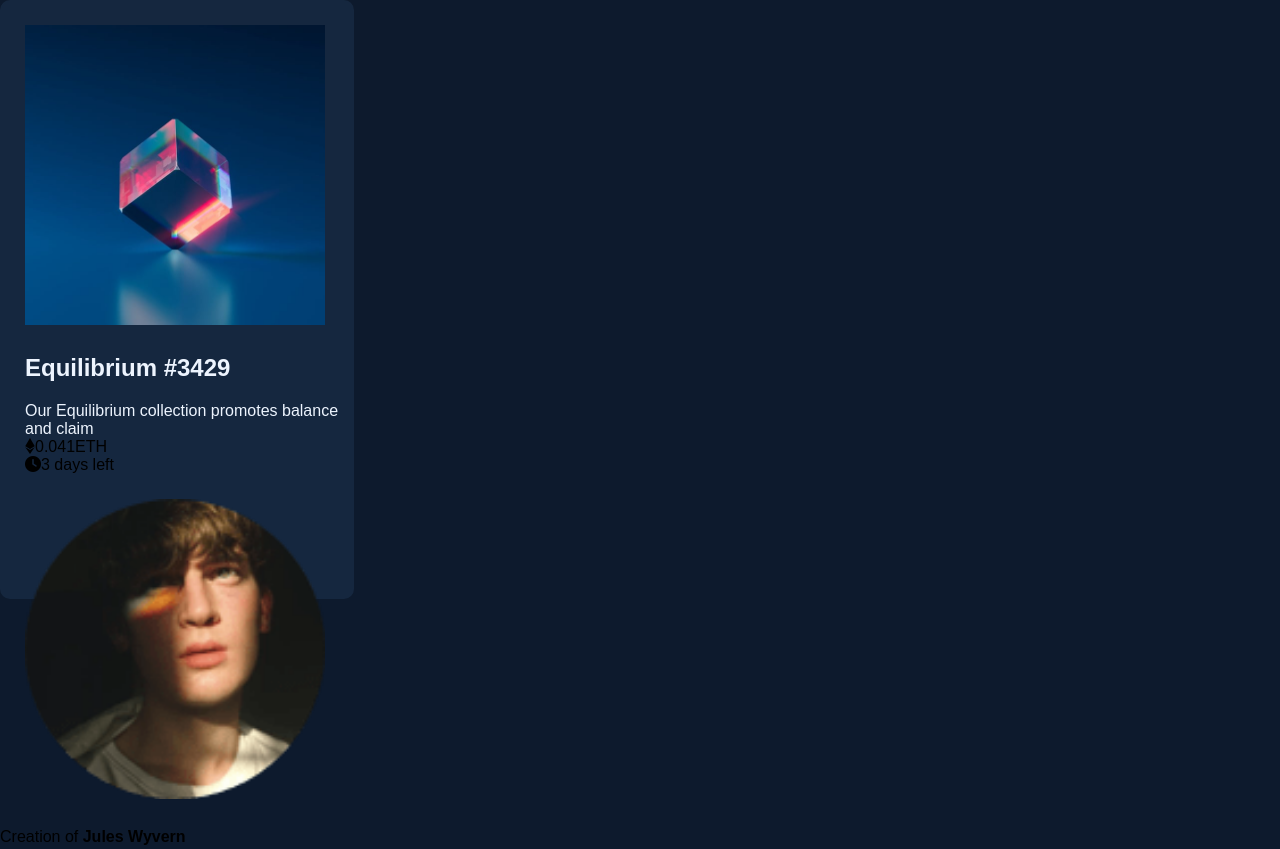
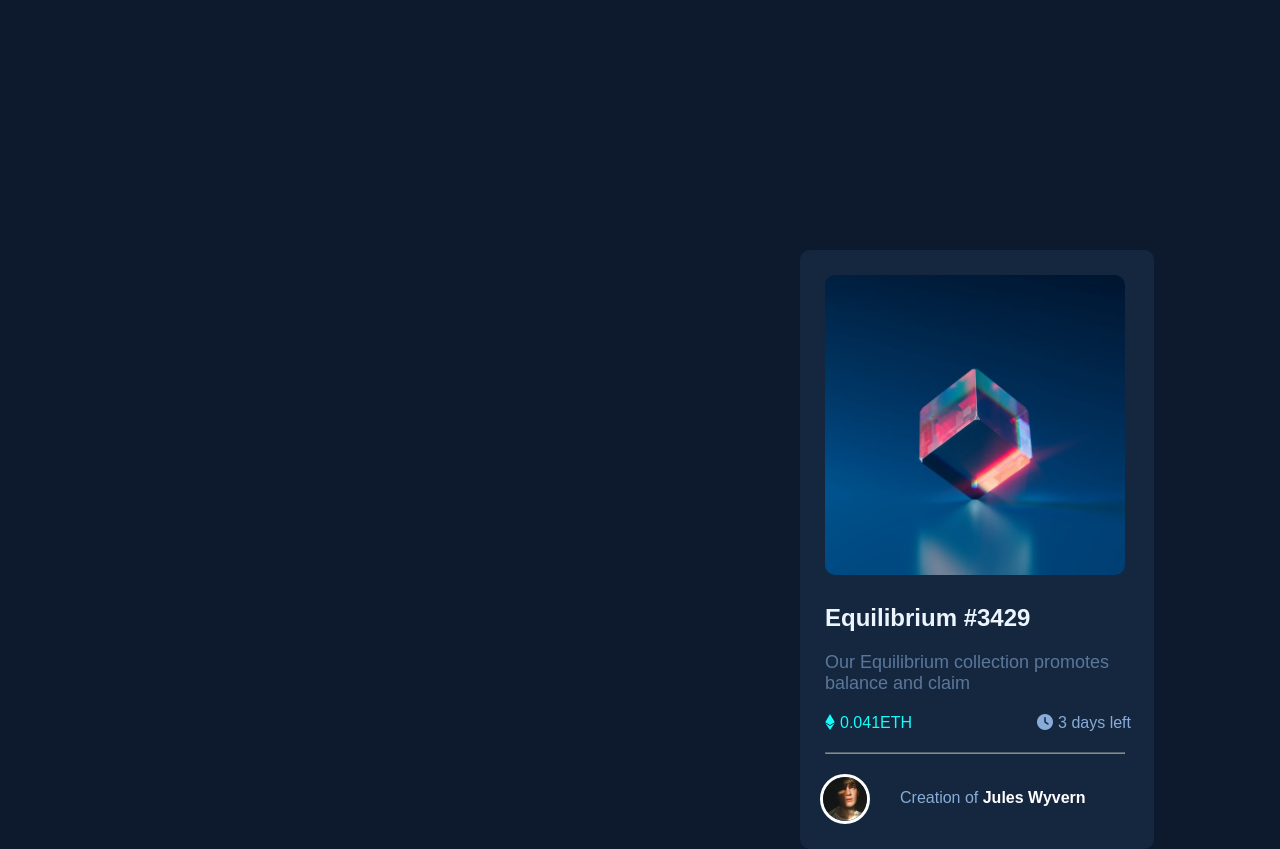
Before and after one commit to khaekelvin/NFT-project-challenge, a plain HTML site: page index.html in a window 1280 px wide. Drawn offline with Linux system fonts and the light colour scheme.

Commit message:
final result

```diff
--- a/index.html
+++ b/index.html
@@ -14,21 +14,22 @@
 <body>
     <main>
         <div class="container">
-            <img src="/images/image-equilibrium.jpg" alt="">
+            <img src="/images/image-equilibrium.jpg" alt="" class="img1">
 
             <section class="down">
                 <h2 class="equi">Equilibrium #3429</h2>
-                <p class="our">Our Equilibrium collection promotes balance and claim</p>
+                <p class="our">Our Equilibrium collection promotes <br> balance and claim</p>
             </section>
 
             <section class="both">
-                <p><i class="fa-brands fa-ethereum"></i>0.041ETH</p>
-                <p><i class="fa-solid fa-clock"></i>3 days left</p>
+                <p class="eth"><i class="fa-brands fa-ethereum"></i>0.041ETH</p>
+                <p class="days"><i class="fa-solid fa-clock"></i>3 days left</p>
             </section>
+            <hr>
 
             <div class="profile">
-                <img src="/images/image-avatar.png" alt="">
-                <p>Creation of <b>Jules Wyvern</b></p>
+                <img src="/images/image-avatar.png" alt="" class="img2">
+                <p class="jules">Creation of <b class="wy">Jules Wyvern</b></p>
             </div>
         </div>
     </main>
--- a/style.css
+++ b/style.css
@@ -14,12 +14,15 @@ body {
   height: 599px;
   background-color: #15273f;
   border-radius: 10px;
+  margin-left: 800px;
+  margin-top: 250px;
 }
 
-img {
+.img1 {
   width: 300px;
   height: 300px;
   margin: 25px;
+  border-radius: 10px;
 }
 .equi {
   color: #edf4fe;
@@ -29,9 +32,74 @@ img {
 
 .our {
   padding-left: 25px;
-  color: #edf4fe;
+  color: #88acd7;
+  font-size: large;
+  margin-bottom: 20px;
+  opacity: 60%;
 }
 
 .both {
   padding-left: 25px;
+  display: flex;
 }
+
+.days {
+  padding-left: 125px;
+  color: #88acd7;
+}
+
+.eth {
+  color: #14fdfa;
+}
+
+.fa-clock {
+  padding-right: 5px;
+}
+
+.fa-ethereum {
+  padding-right: 5px;
+}
+
+.img2 {
+  width: 50px;
+  height: 50px;
+  border-style: solid;
+  border-radius: 100px;
+  border-color: white;
+}
+
+.profile {
+  display: flex;
+}
+
+hr {
+  width: 300px;
+  margin-top: 20px;
+  margin-left: 25px;
+  color: #88acd7;
+  margin-bottom: 20px;
+  opacity: 50%;
+}
+
+.profile {
+  padding-left: 20px;
+  border-color: white;
+}
+
+.jules {
+  color: #88acd7;
+  padding-left: 30px;
+  padding-top: 15px;
+}
+
+.wy {
+  color: white;
+}
+
+h2:hover {
+  color: #14fdfa;
+}
+
+.wy:hover {
+  color: #14fdfa;
+}
```
